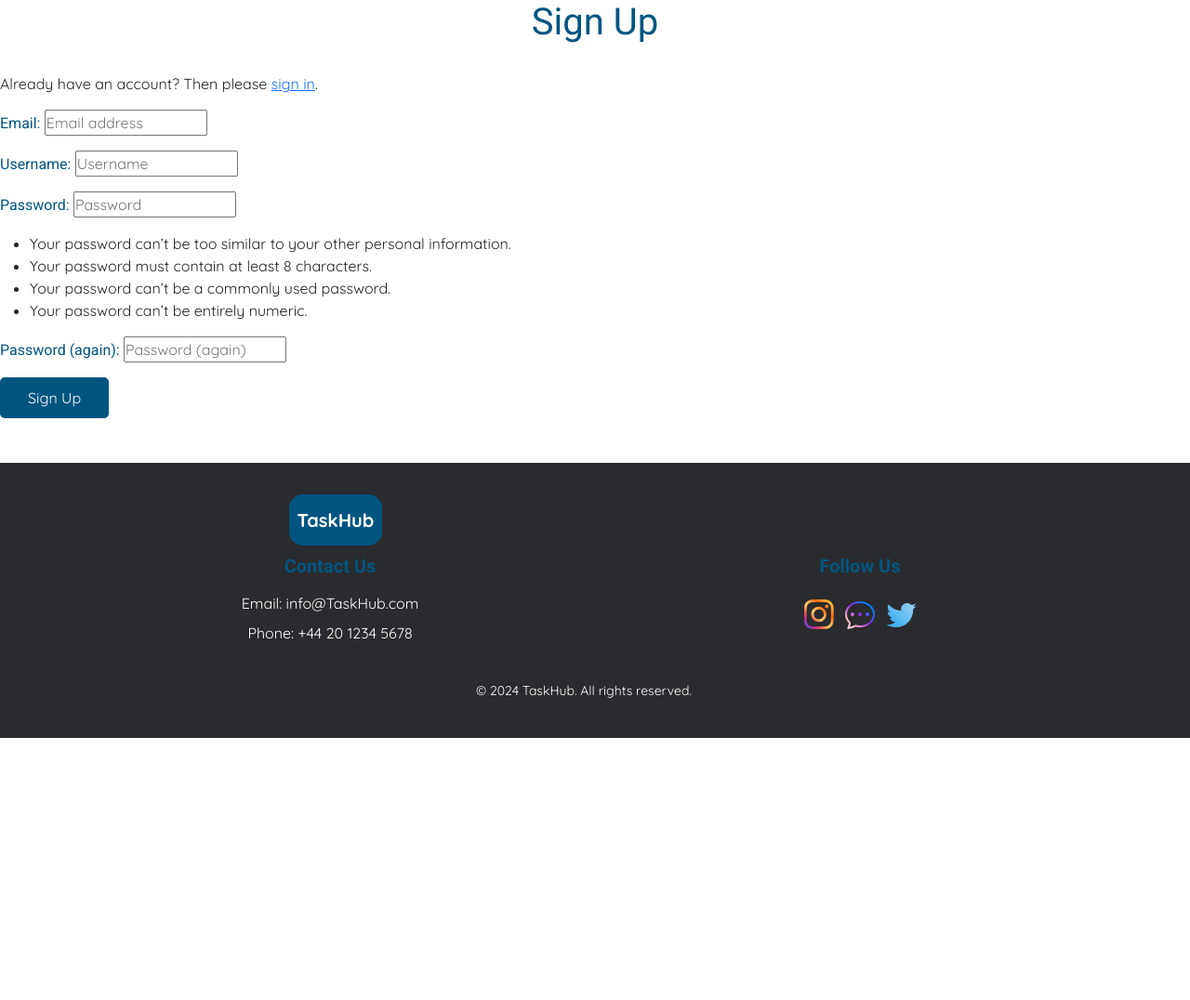
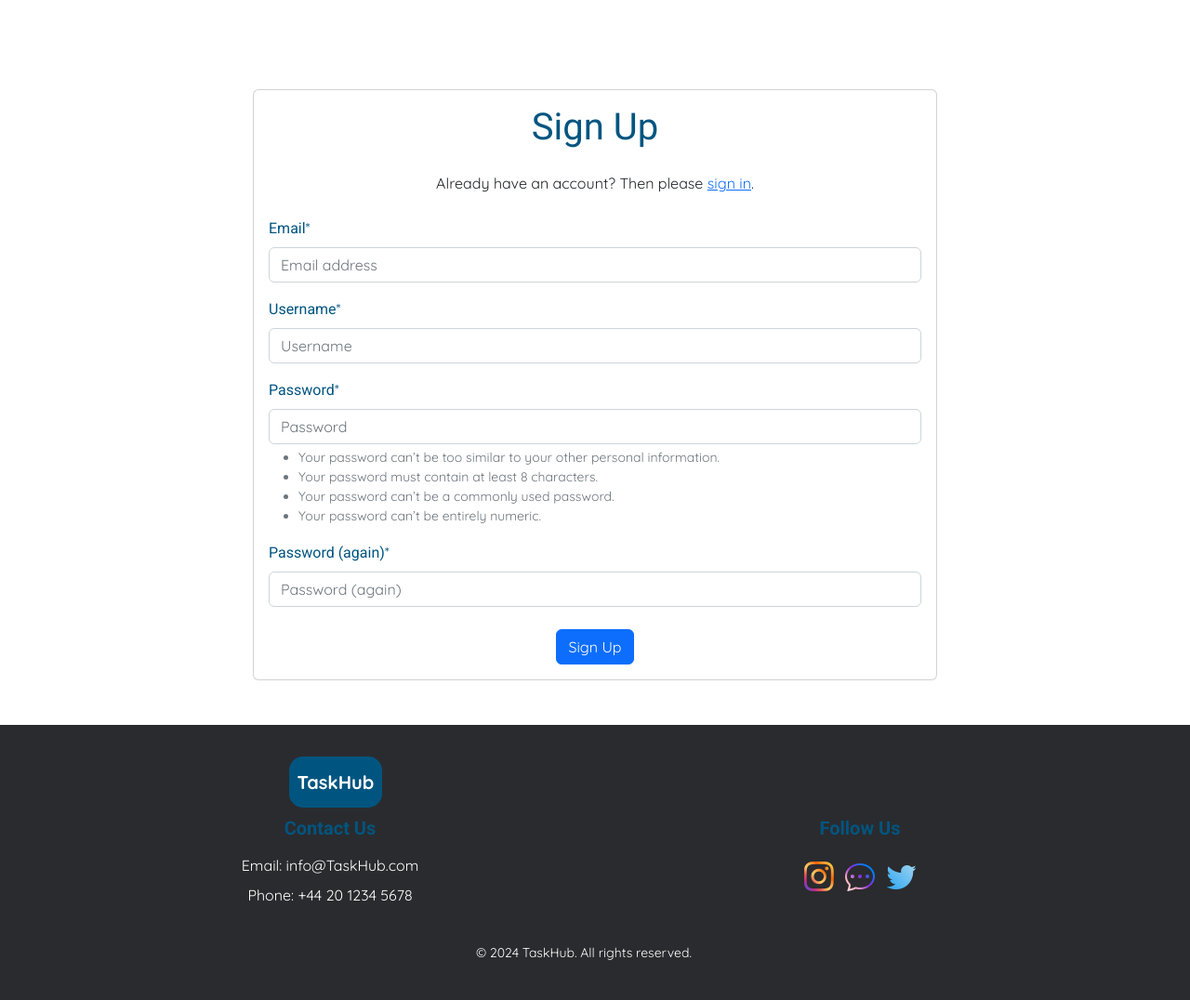
Before and after one commit to JonFD4/Taskhub, a Django app: page /accounts/signup/ in a window 1280 px wide. Shown: the part 101-1177 px from the top of the page at 93% size. Before the commit the page ends 895 px from the top, so only its background shows below. Run offline with Django 5.2, Linux system fonts and the light colour scheme; parts of the project's set-up code (start-up, migrations or seed data) failed here and were passed over; some libraries are stand-ins or nearby versions.

Commit message:
Set signup template to original and style

```diff
--- a/templates/allauth/account/signup.html
+++ b/templates/allauth/account/signup.html
@@ -1,41 +1,34 @@
 {% extends "base.html" %}
-{% load allauth i18n %}
+{% load allauth i18n crispy_forms_tags %}
+
 {% block head_title %}
     {% trans "Signup" %}
 {% endblock head_title %}
+
 {% block content %}
-<div class="signup-form">
-    <h1 class="sign-h1">
-        {% trans "Sign Up" %}
-    </h1>
-    {% setvar link %}
-        <a href="{{ login_url }}">
-        {% endsetvar %}
-        {% setvar end_link %}
-        </a>
-    {% endsetvar %}
-    <p>{% blocktranslate %}Already have an account? Then please {{ link }}sign in{{ end_link }}.{% endblocktranslate %}</p>
+<div class="container mt-5">
+    <div class="row justify-content-center">
+        <div class="col-md-8"> <!-- Increased width to col-md-8 -->
+            <div class="card mt-5">
+                <div class="card-body">
+                    <h1 class="card-title text-center mb-4">{% trans "Sign Up" %}</h1>
+                    <p class="card-text text-center mb-4">{% blocktranslate %}Already have an account? Then please <a href="{{ login_url }}">sign in</a>.{% endblocktranslate %}</p>
                     {% if not SOCIALACCOUNT_ONLY %}
-
-        {% url 'account_signup' as action_url %}
-        <div class="form-element">
-            {% element form form=form method="post" action=action_url tags="entrance,signup" %}
-            {% slot body %}
+                    <form method="post" action="{% url 'account_signup' %}" class="needs-validation" novalidate>
                         {% csrf_token %}
-                {% element fields form=form unlabeled=True %}
-                {% endelement %}
+                        {{ form|crispy }}
+                        <div class="text-center mt-4">
+                            <button type="submit" class="btn btn-primary">{% trans "Sign Up" %}</button>
+                        </div>
                         {{ redirect_field }}
-            {% endslot %}
-            {% slot actions %}
-            <button class="btn btn-signup right" type="submit">{% trans "Sign Up" %}</button>
-
-            {% endslot %}
-        {% endelement %}
-        </div>
-
+                    </form>
                     {% endif %}
                     {% if SOCIALACCOUNT_ENABLED %}
                         {% include "socialaccount/snippets/login.html" with page_layout="entrance" %}
                     {% endif %}
                 </div>
+            </div>
+        </div>
+    </div>
+</div>
 {% endblock content %}
```
Lines whose indentation alone changed are shown as unchanged.
